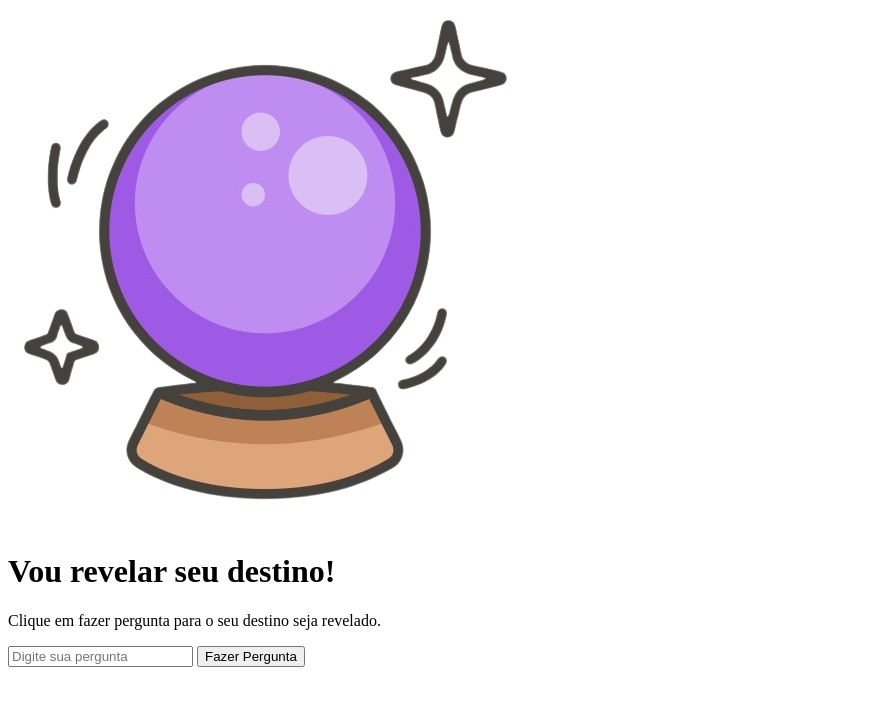
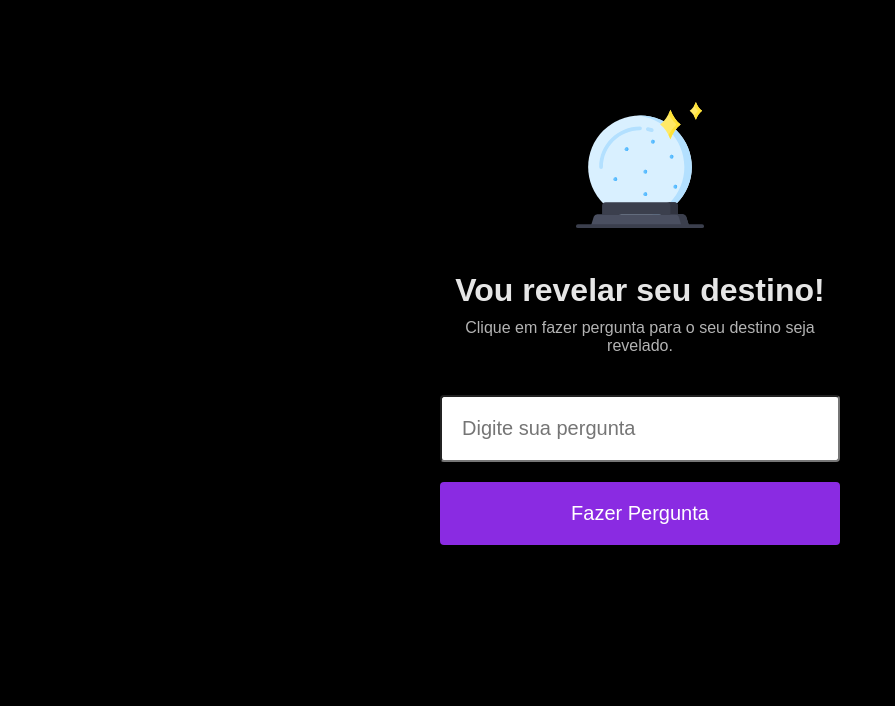
Before and after one commit to isamallow/reveal-fate, a plain HTML site: page aplicacao/index.html in a window 1280 px wide. Shown: the whole page, without its empty margins (0-895 px from the left). Drawn offline with Linux system fonts and the light colour scheme.

Commit message:
Aula 02 - Conceitos iniciais de CSS

```diff
--- a/aplicacao/index.html
+++ b/aplicacao/index.html
@@ -6,15 +6,20 @@
     <meta http-equiv="X-UA-Compatible" content="IE=edge">
     <meta name="viewport" content="width=device-width, initial-scale=1.0">
     <title>Document</title>
+    <link rel="stylesheet" href="styles/style.css" />
 </head>
 
 <body>
 
-    <img src="img/crystal-ball.png" alt="Imagem de uma bola de cristal" />
-    <h1>Vou revelar seu destino!</h1>
-    <p>Clique em fazer pergunta para o seu destino seja revelado.</p>
-    <input type="text" placeholder="Digite sua pergunta">
-    <button>Fazer Pergunta</button>
+    <div id="container">
+
+        <img src="img/cristal-ball.svg" alt="Imagem de uma bola de cristal" />
+        <h1>Vou revelar seu destino!</h1>
+        <p>Clique em fazer pergunta para o seu destino seja revelado.</p>
+        <input type="text" placeholder="Digite sua pergunta">
+        <button>Fazer Pergunta</button>
+
+    </div>
 
 </body>
 
--- /dev/null
+++ b/aplicacao/styles/style.css
@@ -0,0 +1,56 @@
+* {
+    margin: 0;
+    box-sizing: border-box;
+}
+
+body {
+    background-color: #000000;
+    color: #ffffff;
+    text-align: center;
+    font-family: sans-serif;
+}
+
+#container {
+    margin-top: 100px;
+    width: 80%;
+    max-width: 400px;
+    margin-inline: auto;
+}
+
+h1 {
+    margin-top: 40px;
+    margin-bottom: 10px;
+    opacity: 0.9;
+}
+
+p {
+    margin-bottom: 40px;
+    opacity: 0.7;
+}
+
+input, button {
+    display: block;
+    width: 100%;
+    padding: 20px;
+    font-size: 20px;
+    border-radius: 4px;
+}
+
+input {
+    margin-bottom: 20px;
+}
+
+button {
+    border: none;
+    background-color: #8a2be2;
+    color: #ffffff;
+    transition: filter 0.2s;
+}
+
+/* pseudo-class: hover */
+/* quando passo o mouse em cima do botão */
+
+button:hover {
+    filter: brightness(1.2);
+    cursor: pointer;
+}
```
Also changed, not shown: aplicacao/img/cristal-ball.svg (added), aplicacao/img/crystal-ball.png (deleted), 1 other file.
